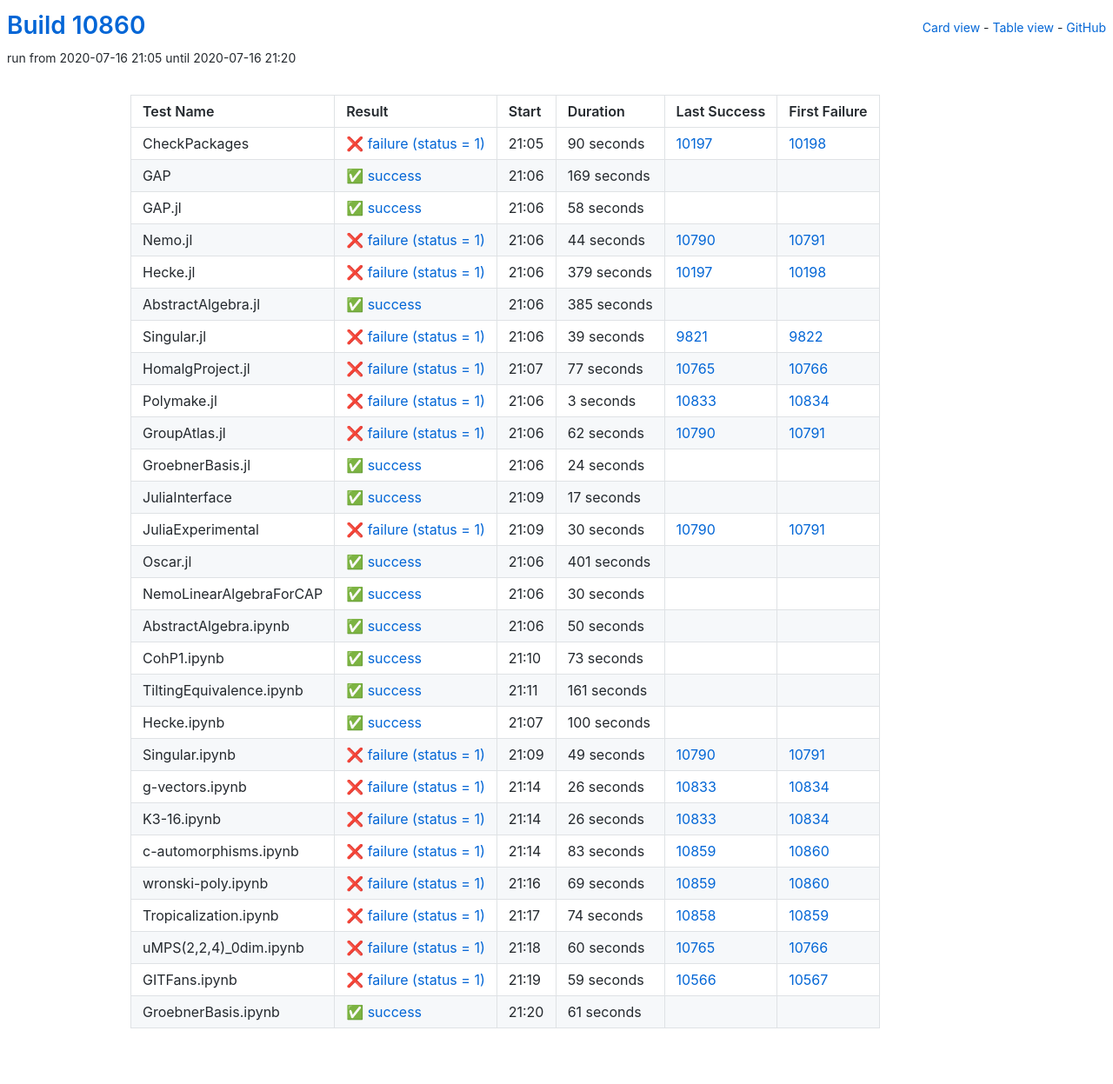
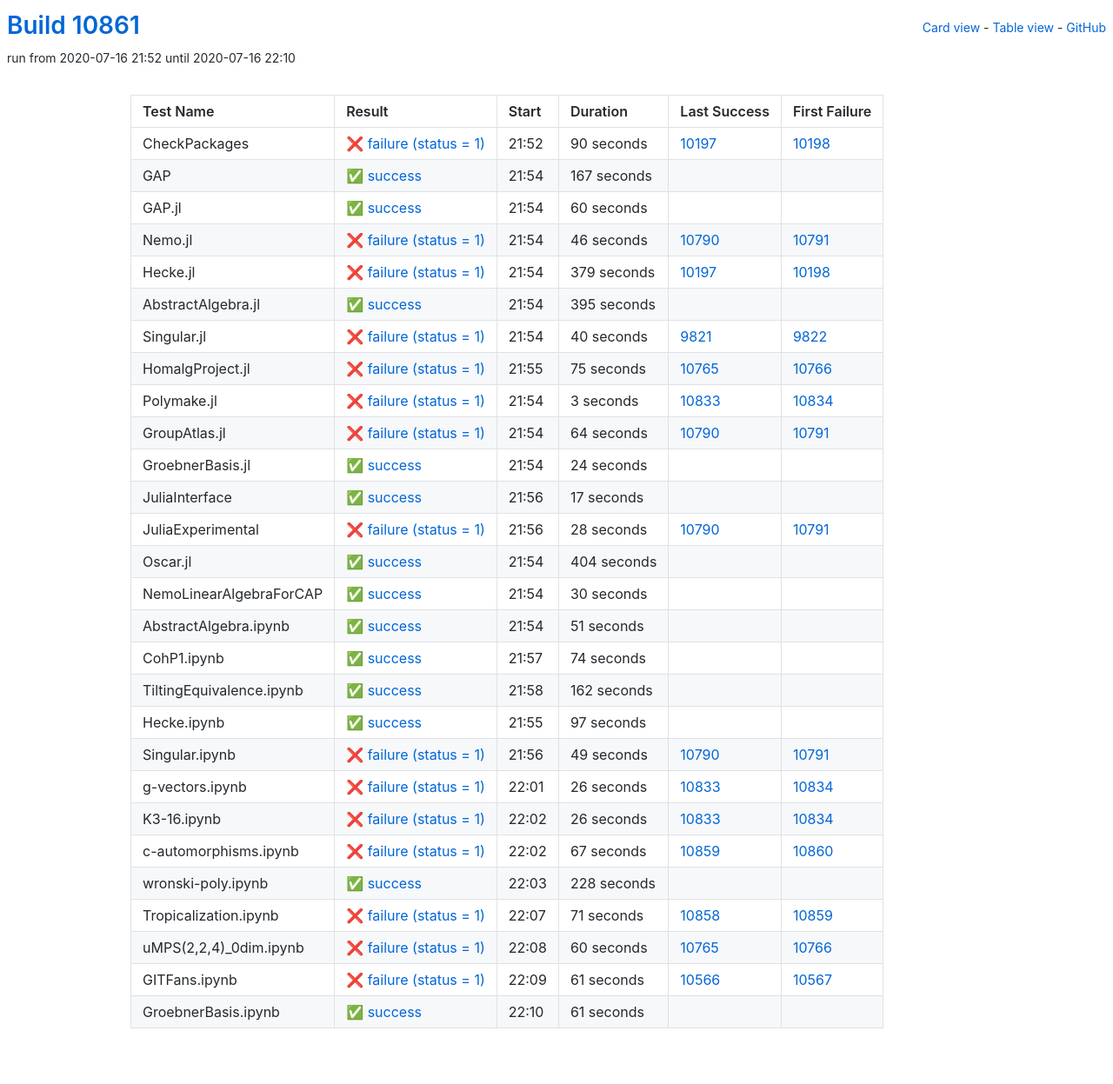
Before and after one commit to oscar-system/oscar-ci-status, a Jekyll site: the page built from table.html, in a window 1280 px wide. Shown: the whole page at 87% size. Built offline with Jekyll 4.4.1, drawn with Linux system fonts in a browser that asks for light colours.

Commit message:
Build #10861

```diff
--- a/_data/ci.yml
+++ b/_data/ci.yml
@@ -1,6 +1,6 @@
 ---
-build: 10860
-build_url: https://oscarci.mathematik.uni-kl.de/job/oscar/10860/
+build: 10861
+build_url: https://oscarci.mathematik.uni-kl.de/job/oscar/10861/
 job: oscar
 organization: oscar-system
 repo: oscar-ci-status
@@ -8,8 +8,8 @@
 tests:
 - name: CheckPackages
   id: checkpackages
-  log: https://oscarci.mathematik.uni-kl.de/job/oscar/10860/artifact/logs/build-10860/CheckPackages.log
-  start: 2020-07-16 21:05
+  log: https://oscarci.mathematik.uni-kl.de/job/oscar/10861/artifact/logs/build-10861/CheckPackages.log
+  start: 2020-07-16 21:52
   success: false
   exitcode: 1
   status: failure
@@ -20,44 +20,44 @@
   first_failure_url: https://oscarci.mathematik.uni-kl.de/job/oscar/10198/
 - name: GAP
   id: gap
-  log: https://oscarci.mathematik.uni-kl.de/job/oscar/10860/artifact/logs/build-10860/GAP.log
-  start: 2020-07-16 21:06
+  log: https://oscarci.mathematik.uni-kl.de/job/oscar/10861/artifact/logs/build-10861/GAP.log
+  start: 2020-07-16 21:54
   success: true
   exitcode: 0
   status: success
-  duration: 169
+  duration: 167
   last_success: false
   last_success_url:
   first_failure: false
   first_failure_url:
 - name: GAP.jl
   id: gap-jl
-  log: https://oscarci.mathematik.uni-kl.de/job/oscar/10860/artifact/logs/build-10860/GAP.jl.log
-  start: 2020-07-16 21:06
+  log: https://oscarci.mathematik.uni-kl.de/job/oscar/10861/artifact/logs/build-10861/GAP.jl.log
+  start: 2020-07-16 21:54
   success: true
   exitcode: 0
   status: success
-  duration: 58
+  duration: 60
   last_success: false
   last_success_url:
   first_failure: false
   first_failure_url:
 - name: Nemo.jl
   id: nemo-jl
-  log: https://oscarci.mathematik.uni-kl.de/job/oscar/10860/artifact/logs/build-10860/Nemo.jl.log
-  start: 2020-07-16 21:06
+  log: https://oscarci.mathematik.uni-kl.de/job/oscar/10861/artifact/logs/build-10861/Nemo.jl.log
+  start: 2020-07-16 21:54
   success: false
   exitcode: 1
   status: failure
-  duration: 44
+  duration: 46
   last_success: 10790
   last_success_url: https://oscarci.mathematik.uni-kl.de/job/oscar/10790/
   first_failure: 10791
   first_failure_url: https://oscarci.mathematik.uni-kl.de/job/oscar/10791/
 - name: Hecke.jl
   id: hecke-jl
-  log: https://oscarci.mathematik.uni-kl.de/job/oscar/10860/artifact/logs/build-10860/Hecke.jl.log
-  start: 2020-07-16 21:06
+  log: https://oscarci.mathematik.uni-kl.de/job/oscar/10861/artifact/logs/build-10861/Hecke.jl.log
+  start: 2020-07-16 21:54
   success: false
   exitcode: 1
   status: failure
@@ -68,44 +68,44 @@
   first_failure_url: https://oscarci.mathematik.uni-kl.de/job/oscar/10198/
 - name: AbstractAlgebra.jl
   id: abstractalgebra-jl
-  log: https://oscarci.mathematik.uni-kl.de/job/oscar/10860/artifact/logs/build-10860/AbstractAlgebra.jl.log
-  start: 2020-07-16 21:06
+  log: https://oscarci.mathematik.uni-kl.de/job/oscar/10861/artifact/logs/build-10861/AbstractAlgebra.jl.log
+  start: 2020-07-16 21:54
   success: true
   exitcode: 0
   status: success
-  duration: 385
+  duration: 395
   last_success: false
   last_success_url:
   first_failure: false
   first_failure_url:
 - name: Singular.jl
   id: singular-jl
-  log: https://oscarci.mathematik.uni-kl.de/job/oscar/10860/artifact/logs/build-10860/Singular.jl.log
-  start: 2020-07-16 21:06
+  log: https://oscarci.mathematik.uni-kl.de/job/oscar/10861/artifact/logs/build-10861/Singular.jl.log
+  start: 2020-07-16 21:54
   success: false
   exitcode: 1
   status: failure
-  duration: 39
+  duration: 40
   last_success: 9821
   last_success_url: https://oscarci.mathematik.uni-kl.de/job/oscar/9821/
   first_failure: 9822
   first_failure_url: https://oscarci.mathematik.uni-kl.de/job/oscar/9822/
 - name: HomalgProject.jl
   id: homalgproject-jl
-  log: https://oscarci.mathematik.uni-kl.de/job/oscar/10860/artifact/logs/build-10860/HomalgProject.jl.log
-  start: 2020-07-16 21:07
+  log: https://oscarci.mathematik.uni-kl.de/job/oscar/10861/artifact/logs/build-10861/HomalgProject.jl.log
+  start: 2020-07-16 21:55
   success: false
   exitcode: 1
   status: failure
-  duration: 77
+  duration: 75
   last_success: 10765
   last_success_url: https://oscarci.mathematik.uni-kl.de/job/oscar/10765/
   first_failure: 10766
   first_failure_url: https://oscarci.mathematik.uni-kl.de/job/oscar/10766/
 - name: Polymake.jl
   id: polymake-jl
-  log: https://oscarci.mathematik.uni-kl.de/job/oscar/10860/artifact/logs/build-10860/Polymake.jl.log
-  start: 2020-07-16 21:06
+  log: https://oscarci.mathematik.uni-kl.de/job/oscar/10861/artifact/logs/build-10861/Polymake.jl.log
+  start: 2020-07-16 21:54
   success: false
   exitcode: 1
   status: failure
@@ -116,20 +116,20 @@
   first_failure_url: https://oscarci.mathematik.uni-kl.de/job/oscar/10834/
 - name: GroupAtlas.jl
   id: groupatlas-jl
-  log: https://oscarci.mathematik.uni-kl.de/job/oscar/10860/artifact/logs/build-10860/GroupAtlas.jl.log
-  start: 2020-07-16 21:06
+  log: https://oscarci.mathematik.uni-kl.de/job/oscar/10861/artifact/logs/build-10861/GroupAtlas.jl.log
+  start: 2020-07-16 21:54
   success: false
   exitcode: 1
   status: failure
-  duration: 62
+  duration: 64
   last_success: 10790
   last_success_url: https://oscarci.mathematik.uni-kl.de/job/oscar/10790/
   first_failure: 10791
   first_failure_url: https://oscarci.mathematik.uni-kl.de/job/oscar/10791/
 - name: GroebnerBasis.jl
   id: groebnerbasis-jl
-  log: https://oscarci.mathematik.uni-kl.de/job/oscar/10860/artifact/logs/build-10860/GroebnerBasis.jl.log
-  start: 2020-07-16 21:06
+  log: https://oscarci.mathematik.uni-kl.de/job/oscar/10861/artifact/logs/build-10861/GroebnerBasis.jl.log
+  start: 2020-07-16 21:54
   success: true
   exitcode: 0
   status: success
@@ -140,8 +140,8 @@
   first_failure_url:
 - name: JuliaInterface
   id: juliainterface
-  log: https://oscarci.mathematik.uni-kl.de/job/oscar/10860/artifact/logs/build-10860/JuliaInterface.log
-  start: 2020-07-16 21:09
+  log: https://oscarci.mathematik.uni-kl.de/job/oscar/10861/artifact/logs/build-10861/JuliaInterface.log
+  start: 2020-07-16 21:56
   success: true
   exitcode: 0
   status: success
@@ -152,32 +152,32 @@
   first_failure_url:
 - name: JuliaExperimental
   id: juliaexperimental
-  log: https://oscarci.mathematik.uni-kl.de/job/oscar/10860/artifact/logs/build-10860/JuliaExperimental.log
-  start: 2020-07-16 21:09
+  log: https://oscarci.mathematik.uni-kl.de/job/oscar/10861/artifact/logs/build-10861/JuliaExperimental.log
+  start: 2020-07-16 21:56
   success: false
   exitcode: 1
   status: failure
-  duration: 30
+  duration: 28
   last_success: 10790
   last_success_url: https://oscarci.mathematik.uni-kl.de/job/oscar/10790/
   first_failure: 10791
   first_failure_url: https://oscarci.mathematik.uni-kl.de/job/oscar/10791/
 - name: Oscar.jl
   id: oscar-jl
-  log: https://oscarci.mathematik.uni-kl.de/job/oscar/10860/artifact/logs/build-10860/Oscar.jl.log
-  start: 2020-07-16 21:06
+  log: https://oscarci.mathematik.uni-kl.de/job/oscar/10861/artifact/logs/build-10861/Oscar.jl.log
+  start: 2020-07-16 21:54
   success: true
   exitcode: 0
   status: success
-  duration: 401
+  duration: 404
   last_success: false
   last_success_url:
   first_failure: false
   first_failure_url:
 - name: NemoLinearAlgebraForCAP
   id: nemolinearalgebraforcap
-  log: https://oscarci.mathematik.uni-kl.de/job/oscar/10860/artifact/logs/build-10860/NemoLinearAlgebraForCAP.log
-  start: 2020-07-16 21:06
+  log: https://oscarci.mathematik.uni-kl.de/job/oscar/10861/artifact/logs/build-10861/NemoLinearAlgebraForCAP.log
+  start: 2020-07-16 21:54
   success: true
   exitcode: 0
   status: success
@@ -188,56 +188,56 @@
   first_failure_url:
 - name: AbstractAlgebra.ipynb
   id: abstractalgebra-ipynb
-  log: https://oscarci.mathematik.uni-kl.de/job/oscar/10860/artifact/logs/build-10860/AbstractAlgebra.ipynb.log
-  start: 2020-07-16 21:06
+  log: https://oscarci.mathematik.uni-kl.de/job/oscar/10861/artifact/logs/build-10861/AbstractAlgebra.ipynb.log
+  start: 2020-07-16 21:54
   success: true
   exitcode: 0
   status: success
-  duration: 50
+  duration: 51
   last_success: false
   last_success_url:
   first_failure: false
   first_failure_url:
 - name: CohP1.ipynb
   id: cohp1-ipynb
-  log: https://oscarci.mathematik.uni-kl.de/job/oscar/10860/artifact/logs/build-10860/CohP1.ipynb.log
-  start: 2020-07-16 21:10
+  log: https://oscarci.mathematik.uni-kl.de/job/oscar/10861/artifact/logs/build-10861/CohP1.ipynb.log
+  start: 2020-07-16 21:57
   success: true
   exitcode: 0
   status: success
-  duration: 73
+  duration: 74
   last_success: false
   last_success_url:
   first_failure: false
   first_failure_url:
 - name: TiltingEquivalence.ipynb
   id: tiltingequivalence-ipynb
-  log: https://oscarci.mathematik.uni-kl.de/job/oscar/10860/artifact/logs/build-10860/TiltingEquivalence.ipynb.log
-  start: 2020-07-16 21:11
+  log: https://oscarci.mathematik.uni-kl.de/job/oscar/10861/artifact/logs/build-10861/TiltingEquivalence.ipynb.log
+  start: 2020-07-16 21:58
   success: true
   exitcode: 0
   status: success
-  duration: 161
+  duration: 162
   last_success: false
   last_success_url:
   first_failure: false
   first_failure_url:
 - name: Hecke.ipynb
   id: hecke-ipynb
-  log: https://oscarci.mathematik.uni-kl.de/job/oscar/10860/artifact/logs/build-10860/Hecke.ipynb.log
-  start: 2020-07-16 21:07
+  log: https://oscarci.mathematik.uni-kl.de/job/oscar/10861/artifact/logs/build-10861/Hecke.ipynb.log
+  start: 2020-07-16 21:55
   success: true
   exitcode: 0
   status: success
-  duration: 100
+  duration: 97
   last_success: false
   last_success_url:
   first_failure: false
   first_failure_url:
 - name: Singular.ipynb
   id: singular-ipynb
-  log: https://oscarci.mathematik.uni-kl.de/job/oscar/10860/artifact/logs/build-10860/Singular.ipynb.log
-  start: 2020-07-16 21:09
+  log: https://oscarci.mathematik.uni-kl.de/job/oscar/10861/artifact/logs/build-10861/Singular.ipynb.log
+  start: 2020-07-16 21:56
   success: false
   exitcode: 1
   status: failure
@@ -248,8 +248,8 @@
   first_failure_url: https://oscarci.mathematik.uni-kl.de/job/oscar/10791/
 - name: g-vectors.ipynb
   id: g-vectors-ipynb
-  log: https://oscarci.mathematik.uni-kl.de/job/oscar/10860/artifact/logs/build-10860/g-vectors.ipynb.log
-  start: 2020-07-16 21:14
+  log: https://oscarci.mathematik.uni-kl.de/job/oscar/10861/artifact/logs/build-10861/g-vectors.ipynb.log
+  start: 2020-07-16 22:01
   success: false
   exitcode: 1
   status: failure
@@ -260,8 +260,8 @@
   first_failure_url: https://oscarci.mathematik.uni-kl.de/job/oscar/10834/
 - name: K3-16.ipynb
   id: k3-16-ipynb
-  log: https://oscarci.mathematik.uni-kl.de/job/oscar/10860/artifact/logs/build-10860/K3-16.ipynb.log
-  start: 2020-07-16 21:14
+  log: https://oscarci.mathematik.uni-kl.de/job/oscar/10861/artifact/logs/build-10861/K3-16.ipynb.log
+  start: 2020-07-16 22:02
   success: false
   exitcode: 1
   status: failure
@@ -272,44 +272,44 @@
   first_failure_url: https://oscarci.mathematik.uni-kl.de/job/oscar/10834/
 - name: c-automorphisms.ipynb
   id: c-automorphisms-ipynb
-  log: https://oscarci.mathematik.uni-kl.de/job/oscar/10860/artifact/logs/build-10860/c-automorphisms.ipynb.log
-  start: 2020-07-16 21:14
+  log: https://oscarci.mathematik.uni-kl.de/job/oscar/10861/artifact/logs/build-10861/c-automorphisms.ipynb.log
+  start: 2020-07-16 22:02
   success: false
   exitcode: 1
   status: failure
-  duration: 83
+  duration: 67
   last_success: 10859
   last_success_url: https://oscarci.mathematik.uni-kl.de/job/oscar/10859/
   first_failure: 10860
   first_failure_url: https://oscarci.mathematik.uni-kl.de/job/oscar/10860/
 - name: wronski-poly.ipynb
   id: wronski-poly-ipynb
-  log: https://oscarci.mathematik.uni-kl.de/job/oscar/10860/artifact/logs/build-10860/wronski-poly.ipynb.log
-  start: 2020-07-16 21:16
+  log: https://oscarci.mathematik.uni-kl.de/job/oscar/10861/artifact/logs/build-10861/wronski-poly.ipynb.log
+  start: 2020-07-16 22:03
+  success: true
+  exitcode: 0
+  status: success
+  duration: 228
+  last_success: false
+  last_success_url:
+  first_failure: false
+  first_failure_url:
+- name: Tropicalization.ipynb
+  id: tropicalization-ipynb
+  log: https://oscarci.mathematik.uni-kl.de/job/oscar/10861/artifact/logs/build-10861/Tropicalization.ipynb.log
+  start: 2020-07-16 22:07
   success: false
   exitcode: 1
   status: failure
-  duration: 69
-  last_success: 10859
-  last_success_url: https://oscarci.mathematik.uni-kl.de/job/oscar/10859/
-  first_failure: 10860
-  first_failure_url: https://oscarci.mathematik.uni-kl.de/job/oscar/10860/
-- name: Tropicalization.ipynb
-  id: tropicalization-ipynb
-  log: https://oscarci.mathematik.uni-kl.de/job/oscar/10860/artifact/logs/build-10860/Tropicalization.ipynb.log
-  start: 2020-07-16 21:17
-  success: false
-  exitcode: 1
-  status: failure
-  duration: 74
+  duration: 71
   last_success: 10858
   last_success_url: https://oscarci.mathematik.uni-kl.de/job/oscar/10858/
   first_failure: 10859
   first_failure_url: https://oscarci.mathematik.uni-kl.de/job/oscar/10859/
 - name: uMPS(2,2,4)_0dim.ipynb
   id: umps-2-2-4-0dim-ipynb
-  log: https://oscarci.mathematik.uni-kl.de/job/oscar/10860/artifact/logs/build-10860/uMPS-2-2-4-_0dim.ipynb.log
-  start: 2020-07-16 21:18
+  log: https://oscarci.mathematik.uni-kl.de/job/oscar/10861/artifact/logs/build-10861/uMPS-2-2-4-_0dim.ipynb.log
+  start: 2020-07-16 22:08
   success: false
   exitcode: 1
   status: failure
@@ -320,20 +320,20 @@
   first_failure_url: https://oscarci.mathematik.uni-kl.de/job/oscar/10766/
 - name: GITFans.ipynb
   id: gitfans-ipynb
-  log: https://oscarci.mathematik.uni-kl.de/job/oscar/10860/artifact/logs/build-10860/GITFans.ipynb.log
-  start: 2020-07-16 21:19
+  log: https://oscarci.mathematik.uni-kl.de/job/oscar/10861/artifact/logs/build-10861/GITFans.ipynb.log
+  start: 2020-07-16 22:09
   success: false
   exitcode: 1
   status: failure
-  duration: 59
+  duration: 61
   last_success: 10566
   last_success_url: https://oscarci.mathematik.uni-kl.de/job/oscar/10566/
   first_failure: 10567
   first_failure_url: https://oscarci.mathematik.uni-kl.de/job/oscar/10567/
 - name: GroebnerBasis.ipynb
   id: groebnerbasis-ipynb
-  log: https://oscarci.mathematik.uni-kl.de/job/oscar/10860/artifact/logs/build-10860/GroebnerBasis.ipynb.log
-  start: 2020-07-16 21:20
+  log: https://oscarci.mathematik.uni-kl.de/job/oscar/10861/artifact/logs/build-10861/GroebnerBasis.ipynb.log
+  start: 2020-07-16 22:10
   success: true
   exitcode: 0
   status: success
```
Also changed, not shown: README.md.
